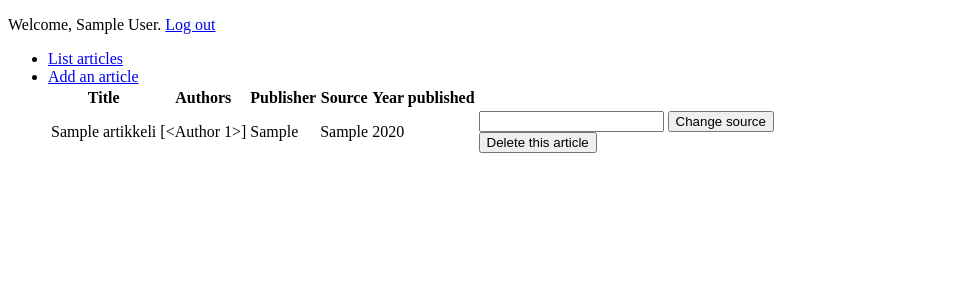
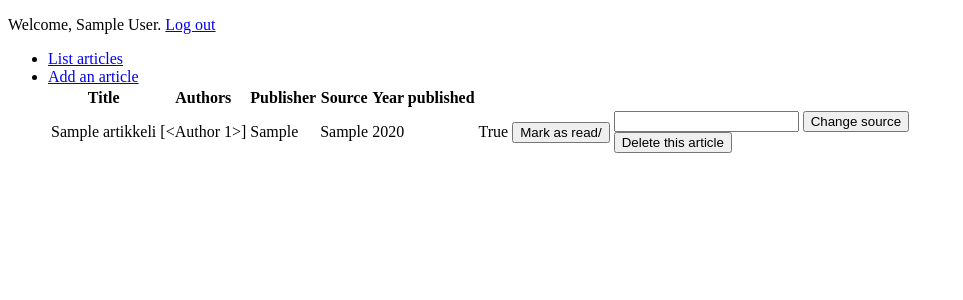
Before and after one commit to puuro-maria/artikkelitietokanta, a Flask app: page /artikkelit in a window 1280 px wide. Shown: the top 300 px of the page, without its empty margins (0-963 px from the left). Run offline with Flask 2, Linux system fonts and the light colour scheme; a user stored in the database is signed in; tables that the repository leaves empty hold one stand-in row (values such as "Sample post").

Commit message:
artikkelin voi merkata luetuksi

```diff
--- a/application/artikkelit/forms.py
+++ b/application/artikkelit/forms.py
@@ -1,5 +1,5 @@
 from flask_wtf import FlaskForm
-from wtforms import StringField, IntegerField, validators
+from wtforms import StringField, IntegerField, BooleanField, validators
 
 class ArtikkeliForm(FlaskForm):
     name = StringField("Title", [validators.DataRequired()])
@@ -7,6 +7,7 @@ class ArtikkeliForm(FlaskForm):
     authors = StringField("Author", [validators.DataRequired()])
     source = StringField("Source", [validators.DataRequired()])
     year = IntegerField("Year published", [validators.DataRequired()])
+    read = BooleanField("Read")
 
     class Meta:
         csrf = False
--- a/application/artikkelit/models.py
+++ b/application/artikkelit/models.py
@@ -8,14 +8,16 @@ class Artikkeli(Base):
     publisher = db.Column(db.String(144), nullable=False)
     source = db.Column(db.String(144), nullable=False)
     year = db.Column(db.Integer, nullable=False)
+    read = db.Column(db.Boolean, nullable=False)
 
     account_id = db.Column(db.Integer, db.ForeignKey('account.id'), nullable=False)
 
     authors = relationship("Author", secondary="articleauthor")
 
-    def __init__(self, name, authors, publisher, source, year):
+    def __init__(self, name, authors, publisher, source, year, read = False):
         self.name = name
         self.authors = authors
         self.publisher = publisher
         self.source = source
         self.year = year
+        self.read = read
--- a/application/artikkelit/views.py
+++ b/application/artikkelit/views.py
@@ -23,6 +23,15 @@ def artikkeli_change_source(artikkeli_id):
 
     a = Artikkeli.query.get(artikkeli_id)
     a.source = (request.form.get("source"))
+    db.session().commit()
+
+    return redirect(url_for("artikkelit_index"))
+
+@app.route("/artikkelit/read/<artikkeli_id>/", methods=["POST"])
+@login_required
+def artikkeli_set_read(artikkeli_id):
+    a = Artikkeli.query.get(artikkeli_id)
+    a.read = True
     db.session().commit()
 
     return redirect(url_for("artikkelit_index"))
--- a/application/author/models.py
+++ b/application/author/models.py
@@ -11,4 +11,4 @@ class Author(Base):
     articles = relationship("Artikkeli", secondary="articleauthor")
 
     def __init__(self, name):
-        self.name = name
+            self.name = name
--- a/application/templates/artikkelit/list.html
+++ b/application/templates/artikkelit/list.html
@@ -16,6 +16,12 @@
        <td>{{artikkeli.publisher}}</td>
        <td>{{artikkeli.source}}</td>
        <td>{{artikkeli.year}}</td>
+       <td>{{artikkeli.read}}
+         <td><form method="POST" action="{{url_for('artikkeli_set_read', artikkeli_id = artikkeli.id)}}">
+           <input type="submit" value="Mark as read/">
+         </form>
+        </td>
+       </td>
        <td>
         <form method="POST" action="{{ url_for('artikkeli_change_source', artikkeli_id=artikkeli.id) }}">
           <input type="text" name="source"/>
```
